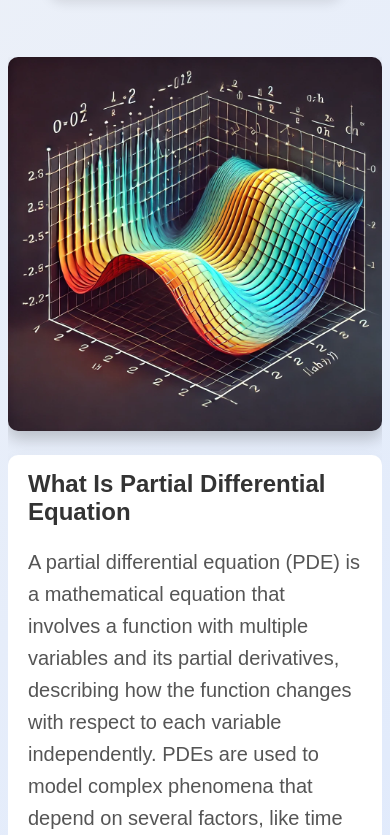
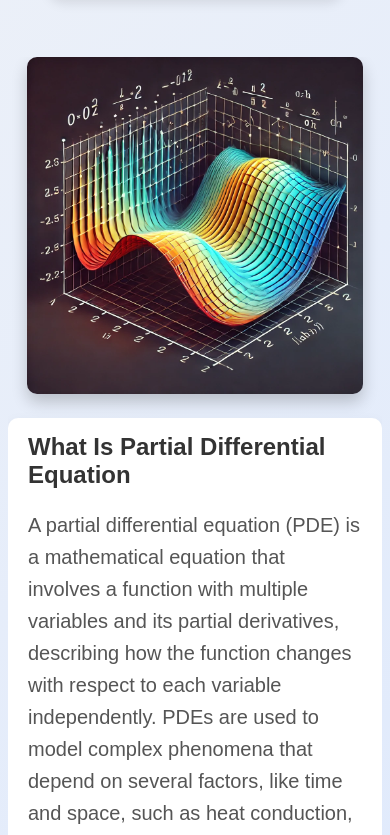
Before and after one commit to fredchongg/fredchongg.github.io, a plain HTML site: page math-demo.html in a window 390 px wide. Shown: the part 1210-2045 px from the top of the page. Drawn offline with Linux system fonts and the light colour scheme.

Commit message:
Update math-demo.css
Edit images to look good in mobile

```diff
--- a/math-demo.css
+++ b/math-demo.css
@@ -103,6 +103,8 @@ header p {
 
 .content {
     height: 100%;
+    witdh: 500px;
+    max-width: 90%;
 }
 
 .imgg {
```
